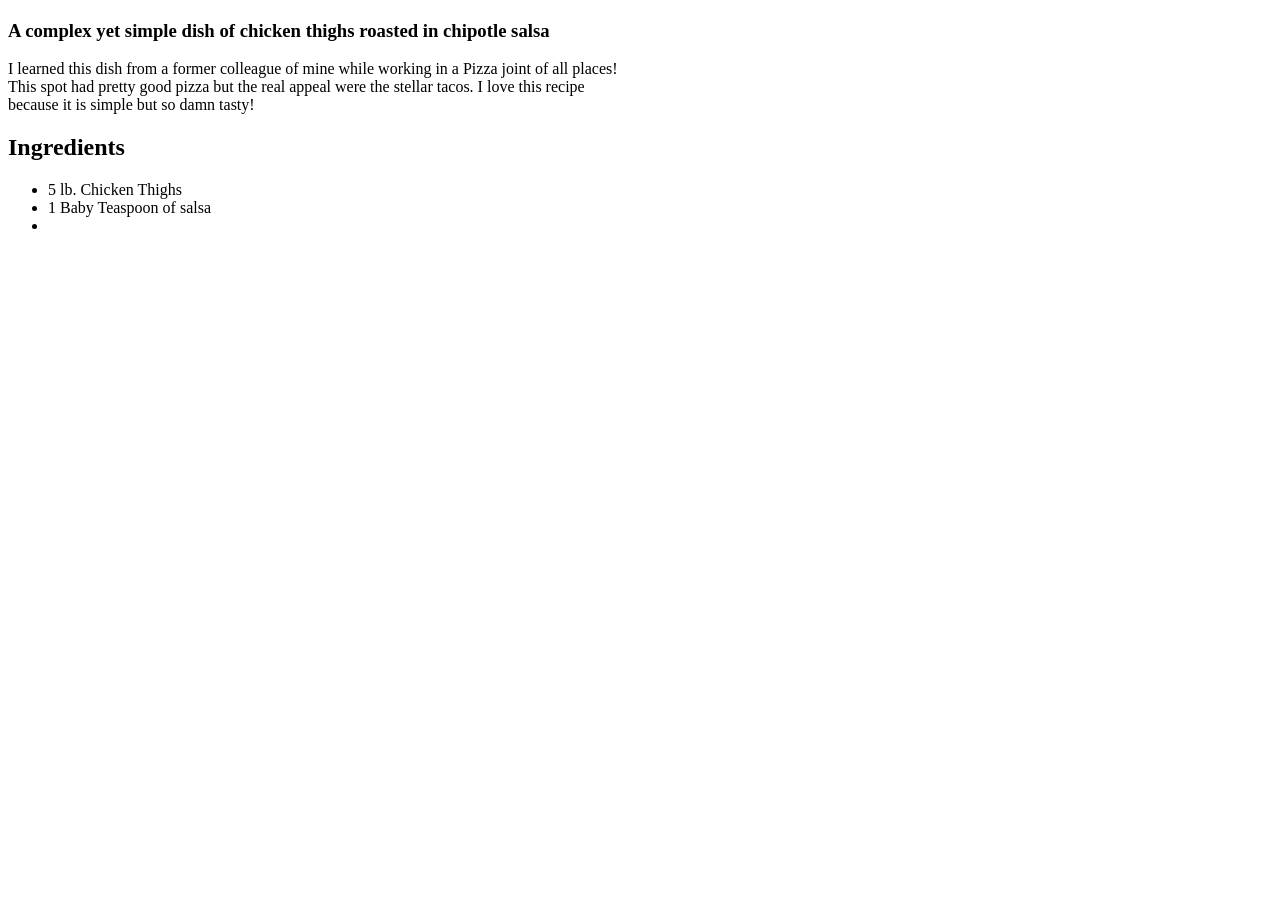
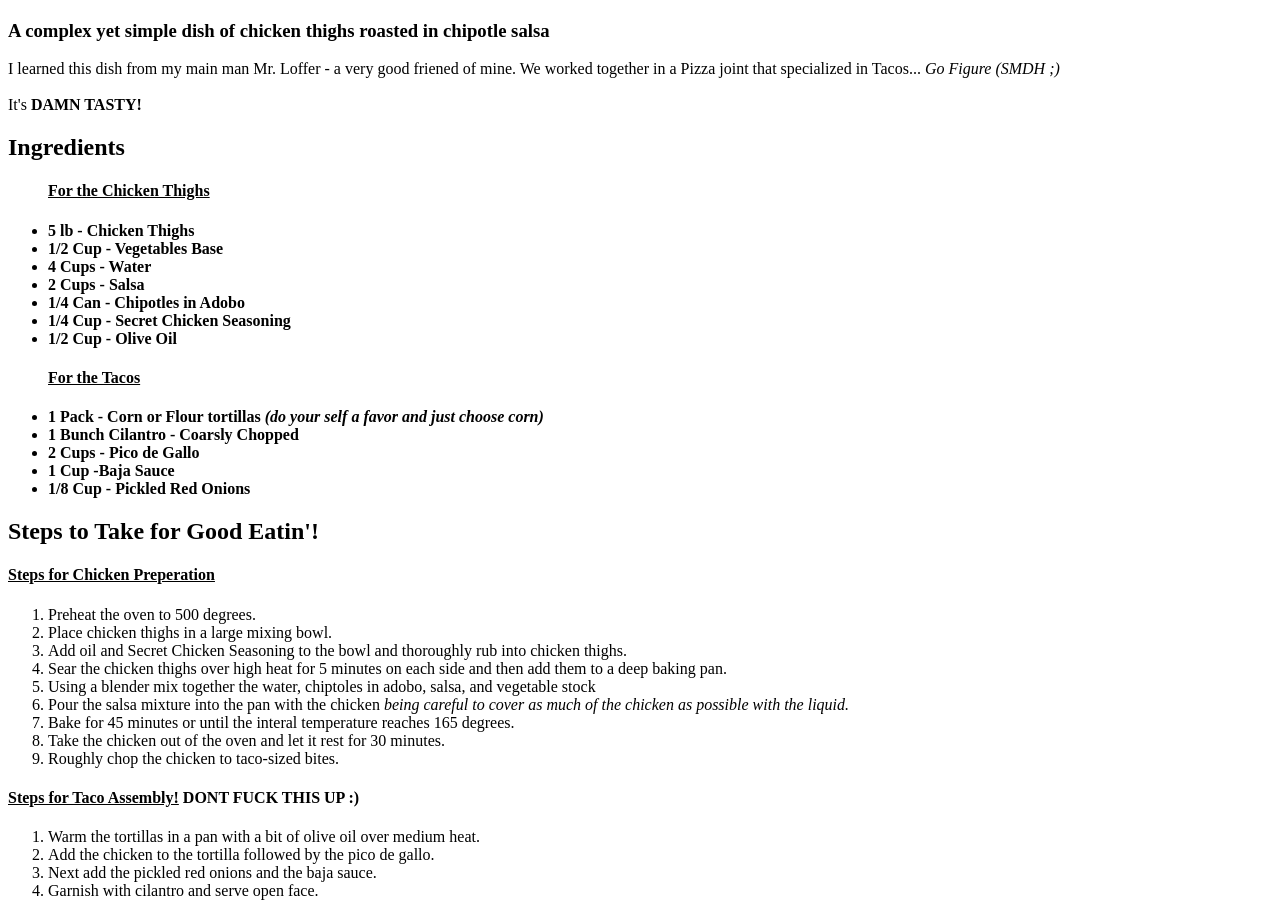
Before and after one commit to Calathea-Z/odin-recipes, a plain HTML site: page recipes/chipotle_chicken_tacos.html in a window 1280 px wide. Shown: the part 563-1479 px from the top of the page. Before the commit the page ends 814 px from the top, so only its background shows below. Drawn offline with Linux system fonts and the light colour scheme.

Commit message:
Edit chipotle_chicken_tacos.html. Add multiple new recipes

```diff
--- a/recipes/chipotle_chicken_tacos.html
+++ b/recipes/chipotle_chicken_tacos.html
@@ -10,14 +10,48 @@
     <h1>Chipotle Chicken Tacos</h1>
     <img src='https://theflavoursofkitchen.com/wp-content/uploads/2018/03/Slow-Cooker-Honey-Chipotle-Chicken-Tacos-3.jpg' style="width: 640px;height: 360;px;"/>
     <h3>A complex yet simple dish of chicken thighs roasted in chipotle salsa</h3>
-    <p> I learned this dish from a former colleague of mine while working in a Pizza joint of all places!<br>
-        This spot had pretty good pizza but the real appeal were the stellar tacos. I love this recipe <br>
-        because it is simple but so damn tasty! </p>
+    <p> I learned this dish from my main man Mr. Loffer - a very good friened of mine. We worked together in a Pizza joint that specialized in Tacos... <em>Go Figure (SMDH ;)</em><br>
+        <br>
+        It's <strong>DAMN TASTY!</strong>
     <h2> Ingredients</h2>
     <ul>
-        <li>5 lb. Chicken Thighs</li>
-        <li>1 Baby Teaspoon of salsa</li>
-        <li></li>
+        <strong>
+            <h4><u>For the Chicken Thighs</u></h4>
+            <li>5 lb - Chicken Thighs</li>
+            <li>1/2 Cup - Vegetables Base</li>
+            <li>4 Cups - Water</li>
+            <li>2 Cups - Salsa</li>
+            <li>1/4 Can - Chipotles in Adobo</li>
+            <li>1/4 Cup - Secret Chicken Seasoning</li>
+            <li>1/2 Cup - Olive Oil</li>
+            <h4><u>For the Tacos</u></h4>
+            <li>1 Pack - Corn or Flour tortillas <em>(do your self a favor and just choose corn)</em></li>
+            <li>1 Bunch Cilantro - Coarsly Chopped</li>
+            <li>2 Cups - Pico de Gallo</li>
+            <li>1 Cup -Baja Sauce</li>
+            <li>1/8 Cup - Pickled Red Onions</li>
+        </strong>
     </ul>
+            <h2> Steps to Take for Good Eatin'!</h2>
+            <h4><u>Steps for Chicken Preperation</u></h4>
+    <ol>
+            <li>Preheat the oven to 500 degrees.</li>
+            <li>Place chicken thighs in a large mixing bowl.</li>
+            <li>Add oil and Secret Chicken Seasoning to the bowl and thoroughly rub into chicken thighs.</li>
+            <li>Sear the chicken thighs over high heat for 5 minutes on each side and then add them to a deep baking pan.</li>
+            <li>Using a blender mix together the water, chiptoles in adobo, salsa, and vegetable stock</li>
+            <li>Pour the salsa mixture into the pan with the chicken <em>being careful to cover as much of the chicken as possible with the liquid.</em></li>
+            <li>Bake for 45 minutes or until the interal temperature reaches 165 degrees. </li>
+            <li>Take the chicken out of the oven and let it rest for 30 minutes.</li>
+            <li>Roughly chop the chicken to taco-sized bites.</li>
+    </ol>
+            <h4><u>Steps for Taco Assembly!</u> <strong>DONT FUCK THIS UP :)</strong></h4>
+    <ol>
+            <li>Warm the tortillas in a pan with a bit of olive oil over medium heat.</li>
+            <li>Add the chicken to the tortilla followed by the pico de gallo.</li>
+            <li>Next add the pickled red onions and the baja sauce.</li>
+            <li>Garnish with cilantro and serve open face.</li>
+    </ol>
+
 </body>
 </html>
```
Also changed, not shown: index.html (+4 -0 lines), recipes/baja.html (added), recipes/pickled_ro.html (added), recipes/pico.html (added), recipes/salsa.html (added).
